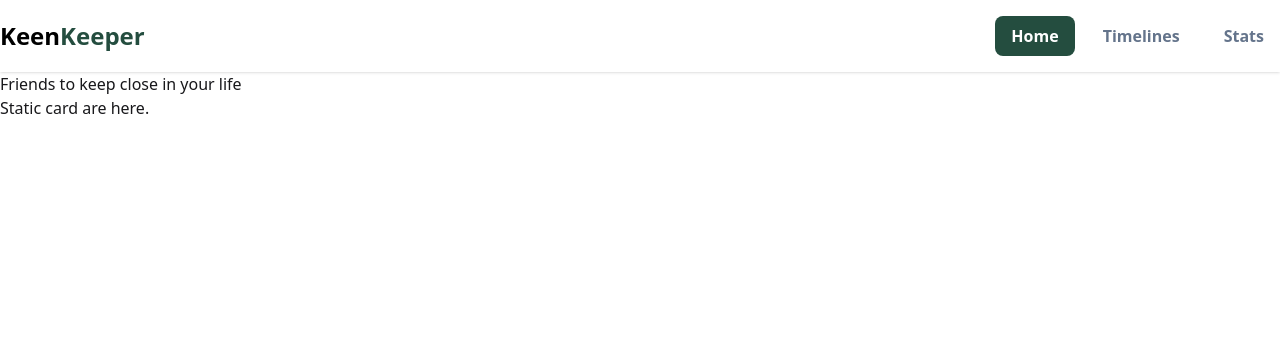
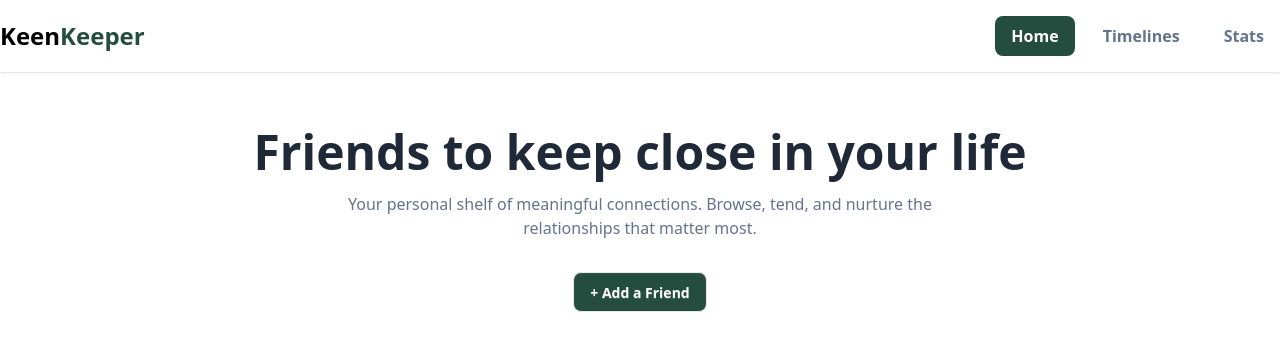
Before and after one commit to anikh174/KeenKeeper, a Next.js app: page / in a window 1280 px wide. Shown: the top 350 px of the page. Built offline with nearby package versions, Linux system fonts and the light colour scheme.

Commit message:
added banner section

```diff
--- a/src/components/homepage/Banner.jsx
+++ b/src/components/homepage/Banner.jsx
@@ -1,13 +1,19 @@
-import React from 'react';
+import React from "react";
 
 const Banner = () => {
-    return (
-        <div>
-            <div>
-                <h1>Friends to keep close in your life</h1>
-            </div>
-        </div>
-    );
+  return (
+    <div className="mt-5 md:mt-8 lg:mt-14">
+      <div className="text-center space-y-4">
+        <h1 className="text-2xl md:text-4xl lg:text-5xl font-bold text-[#1F2937]">Friends to keep close in your life</h1>
+        <p className="text-[#64748B] text-[10px] md:text-[16px]">
+          Your personal shelf of meaningful connections. Browse, tend, and
+          nurture the <br /> relationships that matter most.
+        </p>
+
+        <button className="btn font-medium md:font-semibold px-2 py-1 md:px-4 md:py-2 bg-[#244D3F] text-white md:mt-1 lg:mt-4 rounded-lg">+ Add a Friend</button>
+      </div>
+    </div>
+  );
 };
 
 export default Banner;
--- a/src/components/homepage/StaticCards.jsx
+++ b/src/components/homepage/StaticCards.jsx
@@ -2,9 +2,7 @@ import React from 'react';
 
 const StaticCards = () => {
     return (
-        <div>
-            Static card are here.
-        </div>
+        <div></div>
     );
 };
 
--- a/src/components/shared/Navbar/Navbar.jsx
+++ b/src/components/shared/Navbar/Navbar.jsx
@@ -22,10 +22,10 @@ const Navbar = () => {
   return (
     <div className=" bg-base-100 shadow-sm">
       <div className="flex justify-between items-center container mx-auto py-4">
-        <h1 className="text-[#244D3F] text-lg md:text-2xl font-bold"><span className="text-black font-bold md:font-extrabold">Keen</span>Keeper</h1>
+        <h1 className="text-[#244D3F] text-2xl font-bold"><span className="text-black font-bold md:font-extrabold">Keen</span>Keeper</h1>
 
         <div>
-            <ul className="flex gap-3 items-center">
+            <ul className="flex gap-1 md:gap-3 items-center">
                 {navItems.map((item, ind)=>
                   <MyLink key={ind} href={item.path}>{item.text}</MyLink>
                 )}
```
